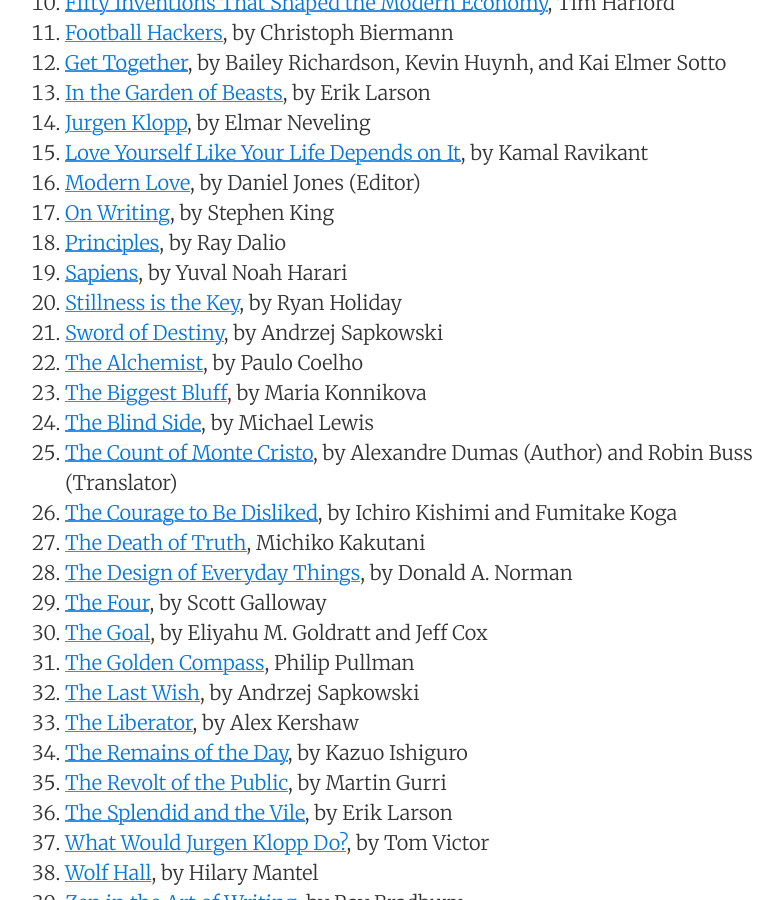
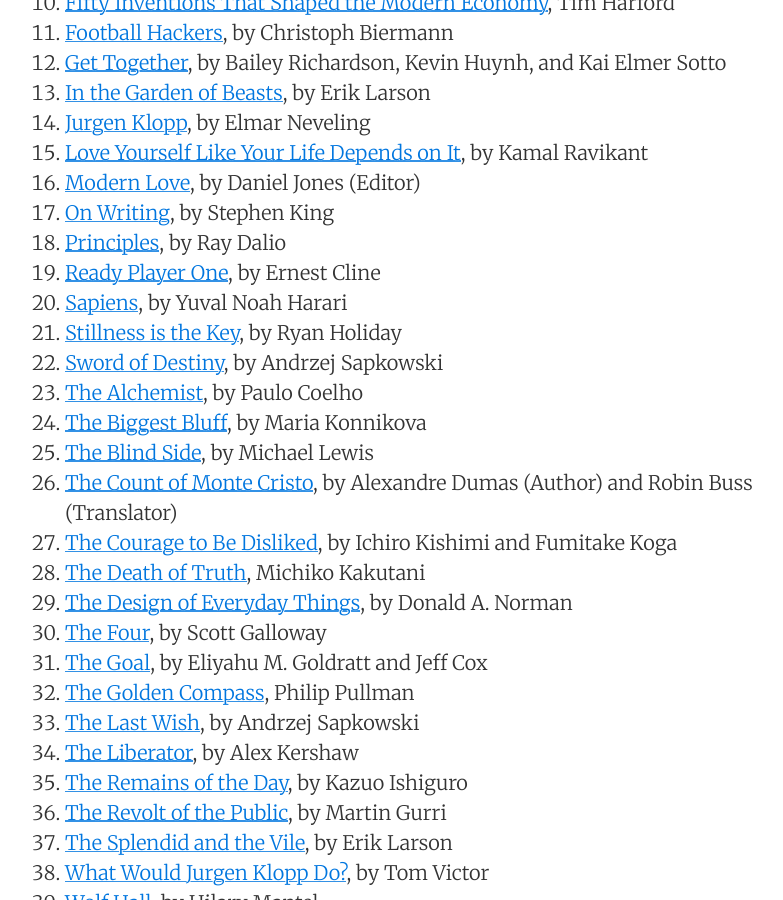
Before and after one commit to sewardlee337/sewardlee337.github.io, a Jekyll site: the page built from readinglist.md, in a window 1280 px wide and 900 px high, scrolled down 890 px. Shown: the whole window, without its empty margins (195-978 px from the left). Built offline with Jekyll 4.4.1, drawn with Linux system fonts in a browser that asks for light colours; nearby versions of some CDN libraries.

Commit message:
Update reading list

```diff
--- a/readinglist.md
+++ b/readinglist.md
@@ -38,6 +38,7 @@
 1. [Modern Love](https://amzn.to/3cIaU6P), by Daniel Jones (Editor)
 1. [On Writing](https://amzn.to/2QOnJV1), by Stephen King
 1. [Principles](https://amzn.to/32ypeMZ), by Ray Dalio
+1. [Ready Player One](https://amzn.to/36Ma87W), by Ernest Cline
 1. [Sapiens](https://amzn.to/2AEUEWV), by Yuval Noah Harari
 1. [Stillness is the Key](https://amzn.to/3gB4auN), by Ryan Holiday
 1. [Sword of Destiny](https://amzn.to/2AxyvKt), by Andrzej Sapkowski
```
